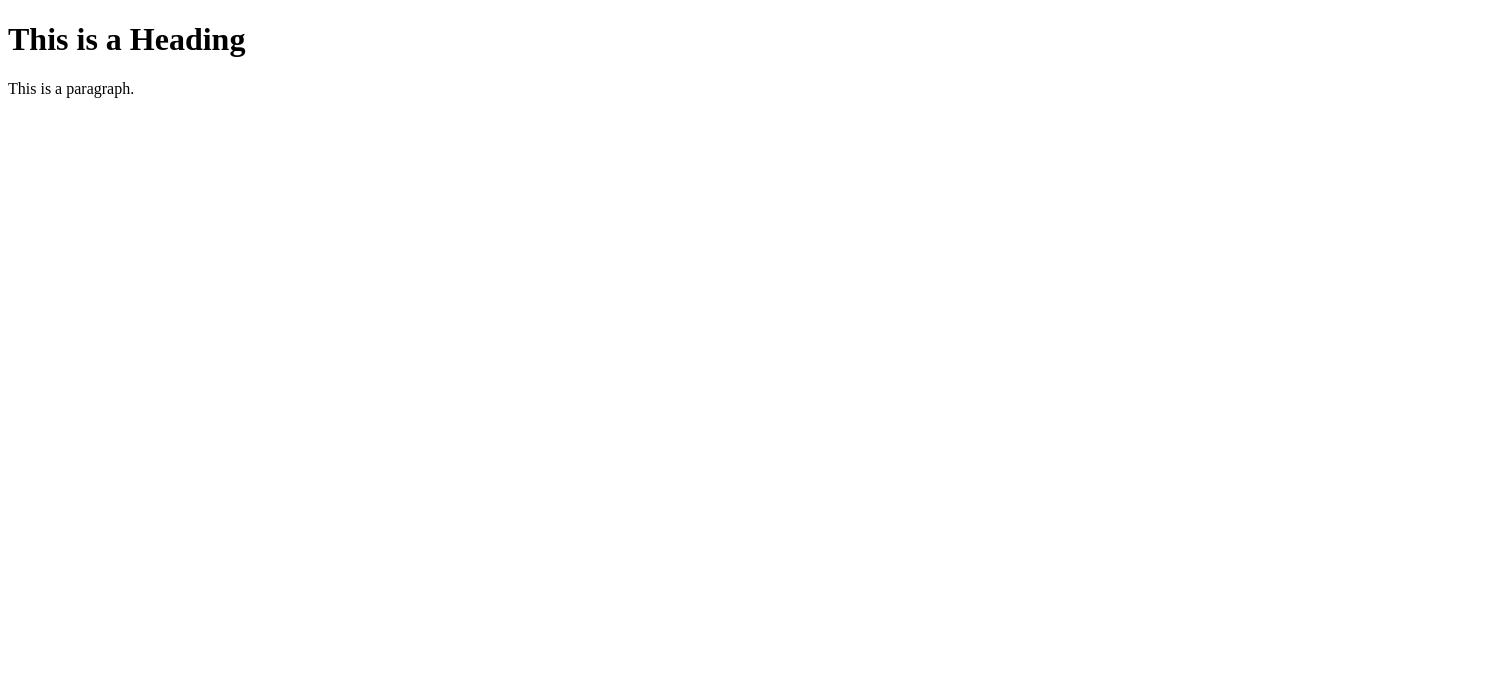
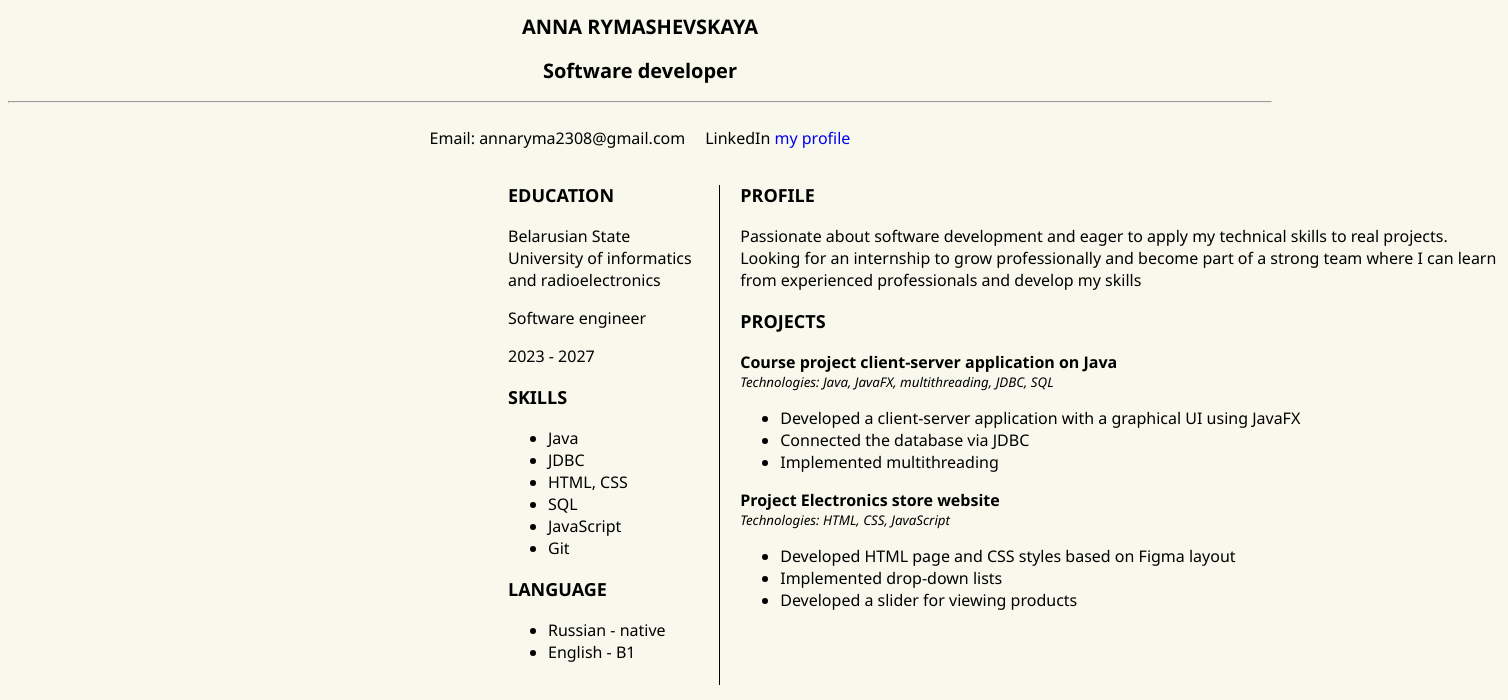
Before and after one commit to anrmsh/rsschool-cv, a plain HTML site: page index.html in a window 1280 px wide. Shown: the whole page, 1508 px wide, since content can reach past the window. Drawn offline with Linux system fonts and the light colour scheme.

Commit message:
refactor: make cv and style in style.css

```diff
--- a/index.html
+++ b/index.html
@@ -1,12 +1,81 @@
 <!DOCTYPE html>
-<html>
-<head>
-<title>Page Title</title>
-</head>
-<body>
+<html lang="en">
+  <head>
+    <meta charset="UTF-8" />
+    <meta name="viewport" content="width=device-width, initial-scale=1.0" />
+    <title>CV</title>
+    <link rel="stylesheet" href="style.css" />
+  </head>
+  <body>
+    <h1>ANNA RYMASHEVSKAYA</h1>
+    <h2>Software developer</h2>
+    <hr />
+    <nav>
+      <ul>
+        <li>Email: annaryma2308@gmail.com</li>
+        <li>
+          LinkedIn
+          <a href="https://www.linkedin.c1%80-17a86b340/">my profile</a>
+        </li>
+      </ul>
+    </nav>
+    <div class="container">
+      <div class="left-block">
+        <p class="name-section">EDUCATION</p>
+        <p>Belarusian State University of informatics and radioelectronics</p>
+        <p>Software engineer</p>
+        <p>2023 - 2027</p>
 
-<h1>This is a Heading</h1>
-<p>This is a paragraph.</p>
+        <p class="name-section">SKILLS</p>
+        <ul>
+          <li>Java</li>
+          <li>JDBC</li>
+          <li>HTML, CSS</li>
+          <li>SQL</li>
+          <li>JavaScript</li>
+          <li>Git</li>
+        </ul>
 
-</body>
+        <p class="name-section">LANGUAGE</p>
+        <ul>
+          <li>Russian - native</li>
+          <li>English - B1</li>
+        </ul>
+      </div>
+
+      <div class="divider"></div>
+      <div class="right-block">
+        <p class="name-section">PROFILE</p>
+        <p>
+          Passionate about software development and eager to apply my technical
+          skills to real projects. Looking for an internship to grow
+          professionally and become part of a strong team where I can learn from
+          experienced professionals and develop my skills
+        </p>
+        <p class="name-section">PROJECTS</p>
+        <p class="name-project">
+          Course project client-server application on Java
+        </p>
+        <p class="technologies-project">
+          Technologies: Java, JavaFX, multithreading, JDBC, SQL
+        </p>
+        <ul>
+          <li>
+            Developed a client-server application with a graphical UI using
+            JavaFX
+          </li>
+          <li>Connected the database via JDBC</li>
+          <li>Implemented multithreading</li>
+        </ul>
+
+        <p class="name-project">Project Electronics store website</p>
+        <p class="technologies-project">Technologies: HTML, CSS, JavaScript</p>
+        <ul>
+          <li>Developed HTML page and CSS styles based on Figma layout</li>
+          <li>Implemented drop-down lists</li>
+          <li>Developed a slider for viewing products</li>
+        </ul>
+      </div>
+    </div>
+  </body>
 </html>
--- a/style.css
+++ b/style.css
@@ -1,4 +1,71 @@
-h1 {
-    font-size: 20px;
-    color: blueviolet;
+body{
+    background-color: rgb(248, 248, 236);
+    font-family:'Segoe UI', Tahoma, Geneva, Verdana, sans-serif
 }
+
+h1,
+h2 {
+  font-size: 20px;
+  text-align: center;
+}
+nav {
+  text-align: center;
+  margin: 0 auto;
+}
+nav ul {
+  display: inline-flex;
+  gap: 20px;
+  padding: 0;
+  list-style: none;
+}
+
+nav li {
+  text-align: center;
+  display: inline;
+}
+
+a {
+  text-decoration: none;
+}
+
+nav a:hover {
+  color: cadetblue;
+}
+
+.container {
+  width: 1000px;
+  margin: 0 auto;
+  display: flex;
+  gap: 20px;
+  margin-left: 500px;
+}
+
+.left,
+.right {
+  width: 45%;
+  padding: 10px;
+}
+
+.divider {
+  width: 2px;
+  height: 500px;
+  background-color: black;
+  margin-top: 20px;
+}
+
+.name-section {
+  font-size: large;
+  font-weight: bold;
+}
+
+.name-project{
+    font-weight: 600;
+    margin-bottom: 0;
+}
+
+.technologies-project{
+    font-style: italic;
+    padding: 0;
+    margin: 0;
+    font-size: smaller;
+}
```
